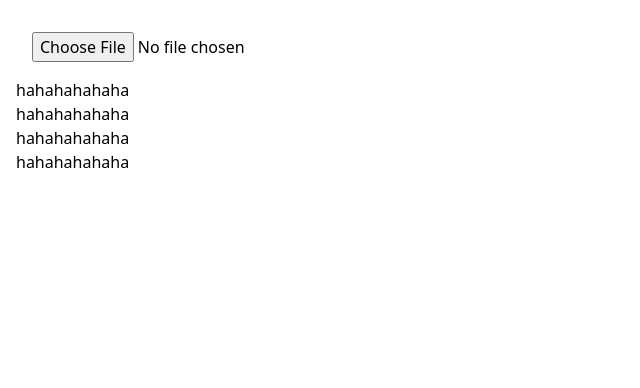
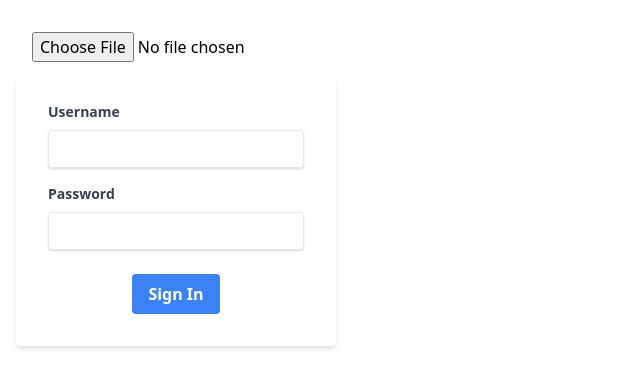
Before and after one commit to SernSanP/auto-frontend, a Next.js app: page / in a window 1280 px wide. Shown: the top 388 px of the page, without its empty margins (0-640 px from the left). Built offline with nearby package versions, Linux system fonts and the light colour scheme.

Commit message:
login page

```diff
--- a/package.json
+++ b/package.json
@@ -9,7 +9,8 @@
     "next": "latest",
     "papaparse": "^5.3.1",
     "react": "^17.0.2",
-    "react-dom": "^17.0.2"
+    "react-dom": "^17.0.2",
+    "react-hook-form": "^7.15.1"
   },
   "devDependencies": {
     "@types/node": "^16.7.6",
--- a/src/pages/component/Menubar.tsx
+++ b/src/pages/component/Menubar.tsx
@@ -2,11 +2,8 @@
 
 export function Menubar() {
     return (
-        <div>
-            <div>hahahahahaha</div>
-            <div>hahahahahaha</div>
-            <div>hahahahahaha</div>
-            <div>hahahahahaha</div>
+        <div className="bg-gray-300">
+            <div>Auto Transfer Manager</div>
         </div>
     )
 }
--- a/src/pages/index.tsx
+++ b/src/pages/index.tsx
@@ -1,13 +1,14 @@
 import { Menubar } from "./component/menubar";
 import Papaparse from "./component/Papaparse";
 import React from 'react'
+import { Login } from "./login";
 
 
 export default function index() {
   return (
     <div className='p-4'>
       <Papaparse></Papaparse>
-      <Menubar></Menubar>
+      <Login></Login>
     </div>
   );
 }
--- /dev/null
+++ b/src/pages/login.tsx
@@ -0,0 +1,32 @@
+import { Menubar } from "./component/menubar"
+import React from "react";
+import { useForm } from "react-hook-form";
+
+export const Login = () => {
+    const { register, handleSubmit, watch, formState: { errors } } = useForm();
+    const onSubmit = data => console.log(data);
+    console.log(watch("example")); // watch input value by passing the name of it
+    return (
+        <div className="w-full max-w-xs">
+            <form className="bg-white shadow-md rounded px-8 pt-6 pb-8 mb-4" onSubmit={handleSubmit(onSubmit)}>
+                <div className="mb-4">
+                    <label className="block text-gray-700 text-sm font-bold mb-2" >
+                        Username
+                    </label>
+                    <input className="shadow appearance-none border rounded w-full py-2 px-3 text-gray-700 leading-tight focus:outline-none focus:shadow-outline" {...register("Username")}/>
+                </div>
+                <div className="mb-6">
+                    <label className="block text-gray-700 text-sm font-bold mb-2" >
+                        Password
+                    </label>
+                    <input className="shadow appearance-none border rounded w-full py-2 px-3 text-gray-700 leading-tight focus:outline-none focus:shadow-outline" {...register("Password")} />
+                </div>
+                <div className="flex items-center justify-center">
+                    <button className="bg-blue-500 hover:bg-blue-700 text-white font-bold py-2 px-4 rounded focus:outline-none focus:shadow-outline" type="submit">
+                        Sign In
+                    </button>
+                </div>
+            </form>
+        </div>
+    )
+}
```
Also changed, not shown: 2 other files (tests, documents, lock files or other folders).
